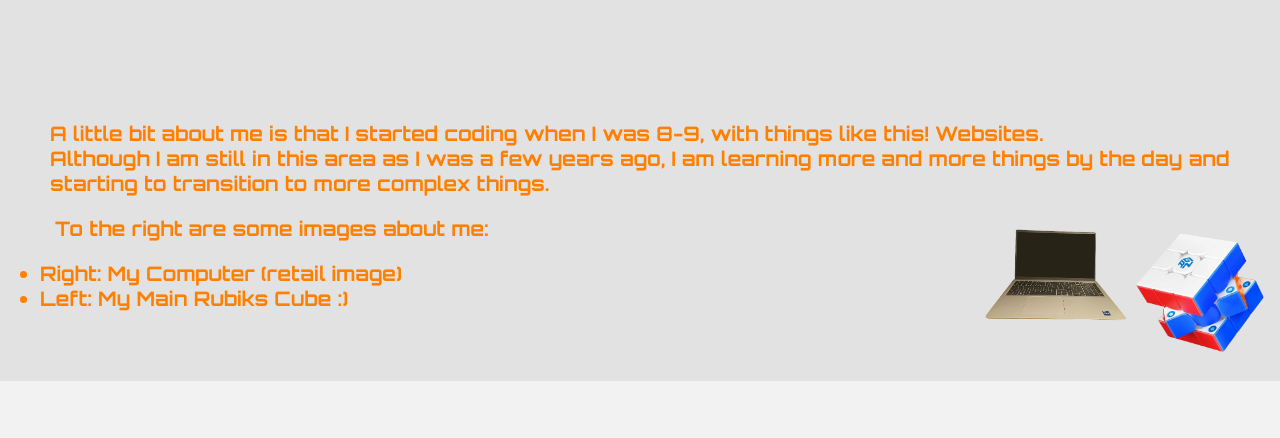
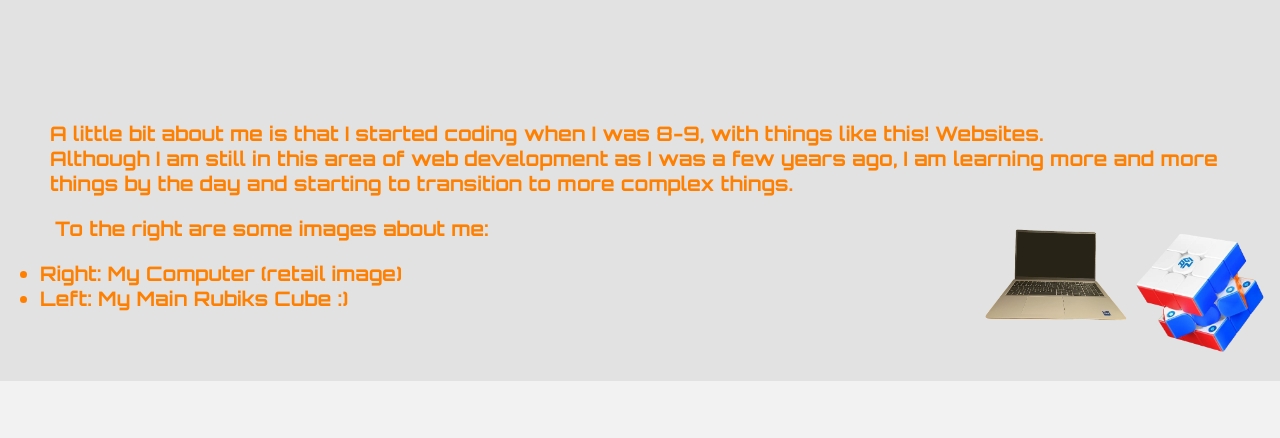
Before and after one commit to z0ryn/portfolio, a plain HTML site: page index.html in a window 1280 px wide. Shown: the part 287-725 px from the top of the page. Drawn offline with Linux system fonts and the light colour scheme; a web font is replaced by a local one.

Commit message:
Added extra detail

```diff
--- a/index.html
+++ b/index.html
@@ -39,7 +39,7 @@
         <br>
         <b>
         <p style="margin-left: 50px; margin-right: 50px;">A little bit about me is that I started coding when I was 8-9, with things like this! Websites. <br>
-            Although I am still in this area as I was a few years ago, I am learning more and more things by the day and starting to transition to more complex things.</p>
+            Although I am still in this area of web development as I was a few years ago, I am learning more and more things by the day and starting to transition to more complex things.</p>
            <img src="assets/myrubikscube.png" style="text-align: right; float: right; margin: 20; width: 150px;">
             <img src="assets/mylaptop.png" style="text-align: right; float: right; margin: 20; width: 150px;">
         <p style="text-align: left">&nbsp; &nbsp; &nbsp; &nbsp; &nbsp;To the right are some images about me:
```
